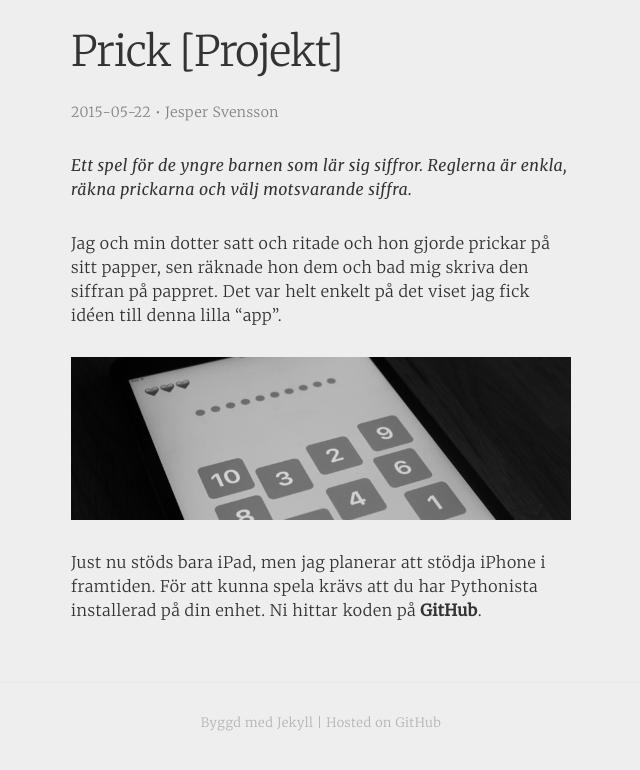
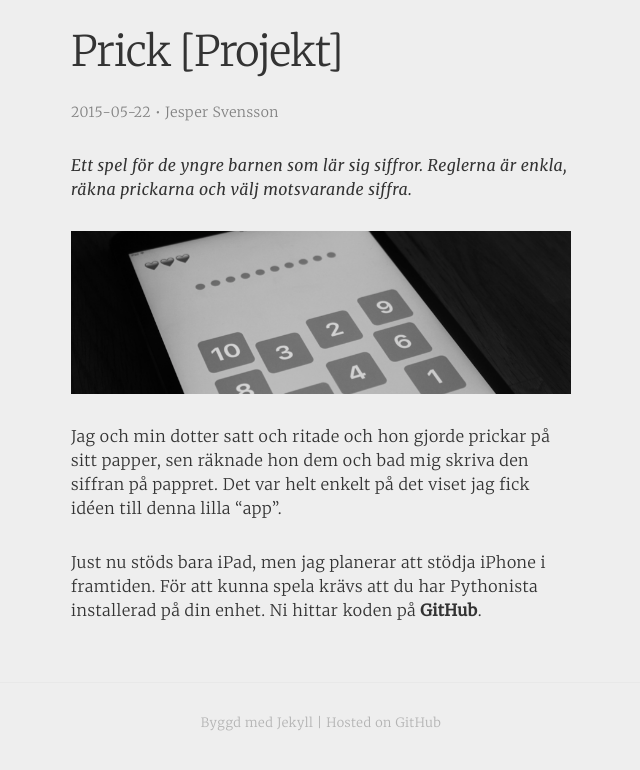
Before and after one commit to jesperpsvensson/jesperpsvensson.github.io, a Jekyll site: the page built from _posts/2015-05-22-Prick.md, in a window 1280 px wide. Shown: the top 770 px of the page, without its empty margins (319-959 px from the left). Built offline with Jekyll 4.4.1, drawn with Linux system fonts in a browser that asks for light colours.

Commit message:
update layout

```diff
--- a/_posts/2015-05-22-Prick.md
+++ b/_posts/2015-05-22-Prick.md
@@ -7,8 +7,8 @@
 
 *Ett spel för de yngre barnen som lär sig siffror. Reglerna är enkla, räkna prickarna och välj motsvarande siffra.*
 
+![Prick]({{ site.url }}/assets/prick2.png)
+
 Jag och min dotter satt och ritade och hon gjorde prickar på sitt papper, sen räknade hon dem och bad mig skriva den siffran på pappret. Det var helt enkelt på det viset jag fick idéen till denna lilla "app".
 
-![Prick]({{ site.url }}/assets/prick2.png)
-
 Just nu stöds bara iPad, men jag planerar att stödja iPhone i framtiden. För att kunna spela krävs att du har Pythonista installerad på din enhet. Ni hittar koden på [GitHub](https://github.com/jesperpsvensson/Pythonista-scripts).
```
